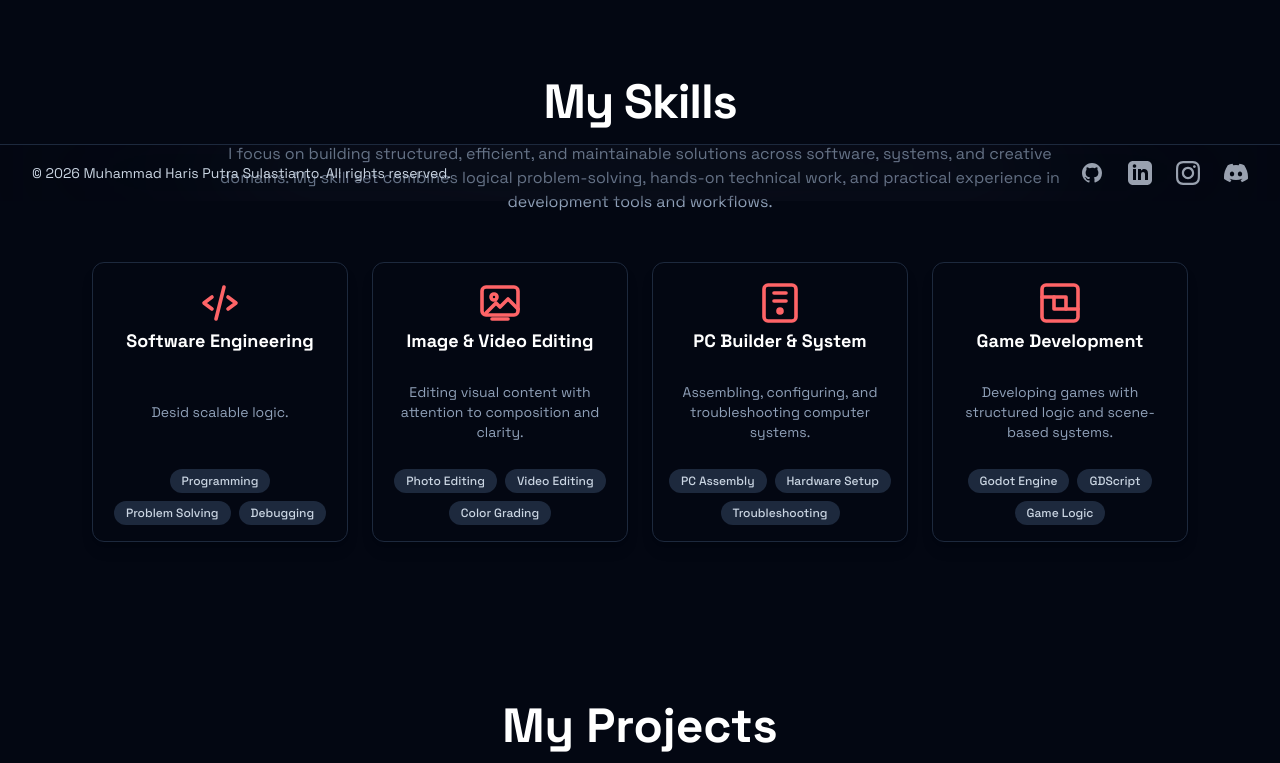
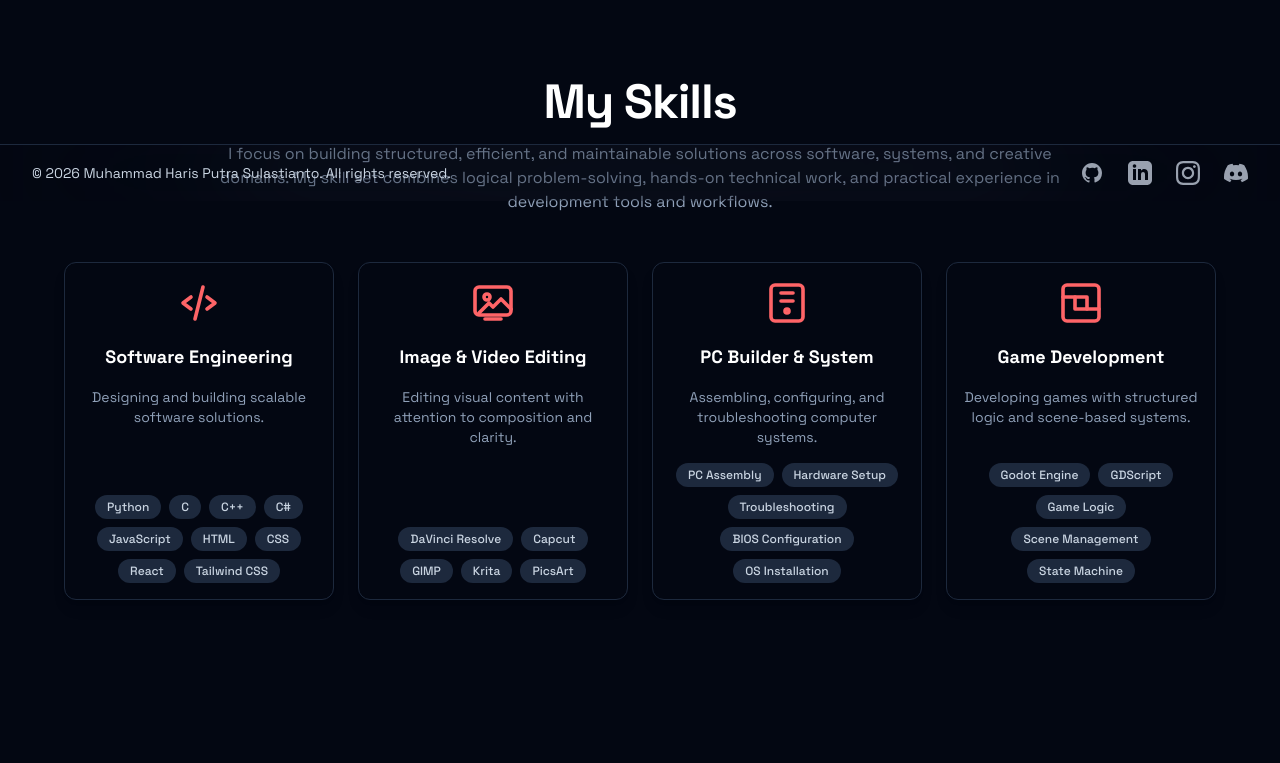
Before and after one commit to mhps-null/personal-website, a React (Vite) app: page / in a window 1280 px wide. Shown: the part 599-1362 px from the top of the page. Built offline with nearby package versions, Linux system fonts and the light colour scheme.

Commit message:
fix: fill placeholder

```diff
--- a/package.json
+++ b/package.json
@@ -11,7 +11,7 @@
   },
   "dependencies": {
     "@tailwindcss/vite": "^4.1.18",
-    "framer-motion": "^12.33.0",
+    "framer-motion": "^12.34.0",
     "react": "^19.2.0",
     "react-dom": "^19.2.0",
     "tailwindcss": "^4.1.18"
--- a/src/components/CardProjects.jsx
+++ b/src/components/CardProjects.jsx
@@ -1,9 +1,10 @@
 const CardProjects = ({ image, title, description, tags = [] }) => {
     return (
         <div
-            className="rounded-xl border border-slate-200 dark:border-slate-800 transition-colors duration-300
+            className="rounded-xl border border-slate-200 dark:border-slate-800
+                transition-colors duration-300
                  overflow-hidden text-center shadow-lg
-                  hover:-translate-y-1
+                  hover:-translate-y-1 hover:glow-indigo dark:hover:glow-red
                  h-full flex flex-col"
         >
             <div className="relative aspect-video w-full overflow-hidden shrink-0">
--- a/src/components/CardSkills.jsx
+++ b/src/components/CardSkills.jsx
@@ -1,7 +1,8 @@
 const CardSkills = ({ icon, title, description, skills }) => {
     return (
-        <div className="w-64 h-70 rounded-xl border border-slate-200 dark:border-slate-800 transition-colors duration-300
-                 p-4 text-center shadow-lg flex flex-col">
+        <div className="h-full w-full rounded-xl border border-slate-200 dark:border-slate-800 transition-colors duration-300
+                 p-4 text-center shadow-lg flex flex-col space-y-4
+                 hover:glow-indigo dark:hover:glow-red">
 
             <div className="w-12 h-12 mx-auto text-blue-600 dark:text-red-400 ">
                 {icon}
@@ -11,11 +12,11 @@ const CardSkills = ({ icon, title, description, skills }) => {
                 {title}
             </h3>
 
-            <p className="mt-auto text-sm text-slate-600 dark:text-slate-400 ">
+            <p className="grow text-sm text-slate-600 dark:text-slate-400 ">
                 {description}
             </p>
 
-            <div className="mt-auto flex flex-wrap justify-center gap-2">
+            <div className="flex flex-wrap justify-center gap-2">
                 {skills.map((skill) => (
                     <span
                         key={skill}
--- a/src/pages/HeroSection.jsx
+++ b/src/pages/HeroSection.jsx
@@ -8,7 +8,6 @@ const HERO_DATA = {
         "Web Developer",
         "Game Developer",
         "Computer Systems Enthusiast",
-        "Gamer",
     ],
     description:
         "A computer science student doing what excites them and putting their best into it.",
--- a/src/pages/SkillsSection.jsx
+++ b/src/pages/SkillsSection.jsx
@@ -14,8 +14,18 @@ const SKILLS_DATA = [
     {
         title: "Software Engineering",
         description:
-            "Desid scalable logic.",
-        skills: ["Programming", "Problem Solving", "Debugging"],
+            "Designing and building scalable software solutions.",
+        skills: [
+          "Python",
+          "C",
+          "C++",
+          "C#",
+          "JavaScript",
+          "HTML",
+          "CSS",
+          "React",
+          "Tailwind CSS",
+        ],
         icon: (
             <svg
                 xmlns="http://www.w3.org/2000/svg"
@@ -37,7 +47,7 @@ const SKILLS_DATA = [
         title: "Image & Video Editing",
         description:
             "Editing visual content with attention to composition and clarity.",
-        skills: ["Photo Editing", "Video Editing", "Color Grading"],
+        skills: ["DaVinci Resolve", "Capcut", "GIMP", "Krita" ,"PicsArt"],
         icon: (
             <svg
                 xmlns="http://www.w3.org/2000/svg"
@@ -60,7 +70,13 @@ const SKILLS_DATA = [
         title: "PC Builder & System",
         description:
             "Assembling, configuring, and troubleshooting computer systems.",
-        skills: ["PC Assembly", "Hardware Setup", "Troubleshooting"],
+        skills: [
+                  "PC Assembly",
+                  "Hardware Setup",
+                  "Troubleshooting",
+                  "BIOS Configuration",
+                  "OS Installation",
+                ],
         icon: (
             <svg
                 xmlns="http://www.w3.org/2000/svg"
@@ -83,7 +99,13 @@ const SKILLS_DATA = [
         title: "Game Development",
         description:
             "Developing games with structured logic and scene-based systems.",
-        skills: ["Godot Engine", "GDScript", "Game Logic"],
+        skills: [
+                  "Godot Engine",
+                  "GDScript",
+                  "Game Logic",
+                  "Scene Management",
+                  "State Machine",
+                ],
         icon: (
             <svg
                 xmlns="http://www.w3.org/2000/svg"
@@ -120,7 +142,7 @@ const SkillsSection = () => {
                 </p>
 
                 <motion.div
-                    className="grid gap-6 md:grid-cols-2 lg:grid-cols-4"
+                    className="grid gap-6 md:grid-cols-2 lg:grid-cols-4 items-stretch"
                     variants={containerVariants}
                     initial="hidden"
                     animate="show"
```
Also changed, not shown: 1 other file (tests, documents, lock files or other folders). Lines whose indentation alone changed are shown as unchanged.
